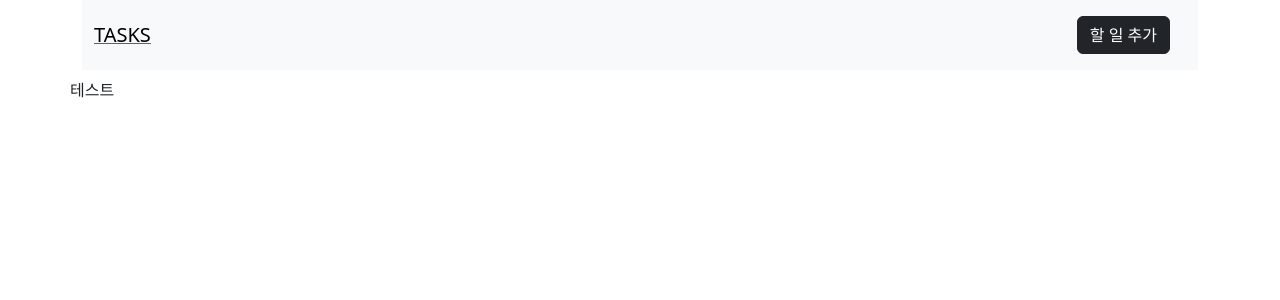
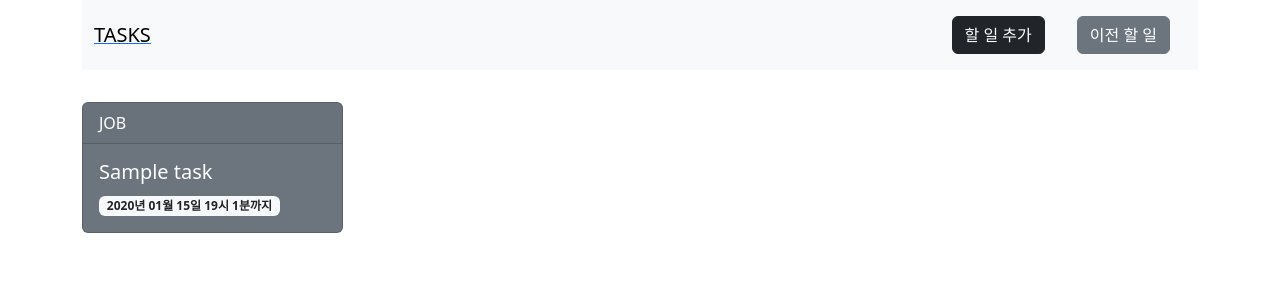
Before and after one commit to yjinjo/task, a Django app: page /previous/ in a window 1280 px wide. Shown: the top 300 px of the page. Run offline with Django 4.2, Linux system fonts and the light colour scheme; tables that the repository leaves empty hold one stand-in row (values such as "Sample post").

Commit message:
#1. ListView를 통해 현재 시간 기준으로 Tasks 필터링

```diff
--- a/task/urls.py
+++ b/task/urls.py
@@ -3,12 +3,12 @@ from django.conf.urls.static import static
 from django.urls import path
 
 from taskapp import views
-from taskapp.views import TaskListView, TaskCreateView
+from taskapp.views import TaskListView, TaskCreateView, TaskPreviousListView
 
 urlpatterns = [
     path("", TaskListView.as_view(), name="index"),
     path("task/", TaskCreateView.as_view(), name="create-task"),
-    path("previous/", views.index, name="previous"),
+    path("previous/", TaskPreviousListView.as_view(), name="previous"),
     path("task/<int:task_id>/delete/", views.index, name="delete-task"),
     path("task/<int:task_id>/item/", views.index, name="create-item"),
     path("task/<int:task_id>/item/<int:check_id>/", views.index, name="check-item"),
--- a/taskapp/templates/common.html
+++ b/taskapp/templates/common.html
@@ -34,6 +34,11 @@
                                 <button class="btn btn-dark">할 일 추가</button>
                             </a>
                         </li>
+                        <li class="nav-item">
+                            <a class="nav-link" href="{% url 'previous' %}">
+                                <button class="btn btn-secondary">이전 할 일</button>
+                            </a>
+                        </li>
                     </ul>
                 </div>
             </nav>
--- /dev/null
+++ b/taskapp/templates/pages/task_previous_list.html
@@ -0,0 +1,19 @@
+{% extends "common.html" %}
+
+{% block content %}
+    <div class="row row-cols-2 row-cols-md-4 g-4 mt-2">
+        {% for item in object_list %}
+            <div class="col">
+                <div class="card text-white bg-secondary mb-3">
+                    <div class="card-header">{{ item.type }}</div>
+                    <div class="card-body">
+                        <h5 class="card-title">{{ item.title }}</h5>
+                        <p class="card-text">
+                            <span class="badge bg-light text-dark">{{ item.due|date:'Y년 m월 d일 H시 1분' }}까지</span>
+                        </p>
+                    </div>
+                </div>
+            </div>
+        {% endfor %}
+    </div>
+{% endblock %}
--- a/taskapp/views.py
+++ b/taskapp/views.py
@@ -1,5 +1,6 @@
 from django.shortcuts import render
-from django.views.generic import TemplateView, CreateView
+from django.utils import timezone
+from django.views.generic import TemplateView, CreateView, ListView
 
 from taskapp.models import Task
 
@@ -13,7 +14,7 @@ class TaskListView(TemplateView):
     template_name = "pages/task_list.html"
 
     def get_context_data(self, **kwargs):
-        tasks = Task.objects.all()
+        tasks = Task.objects.filter(due__gte=timezone.now()).order_by("-due")
 
         return {"tasks": tasks}
 
@@ -23,3 +24,11 @@ class TaskCreateView(CreateView):
     fields = ["title", "type", "due"]
     template_name = "pages/task_create.html"
     success_url = "/"
+
+
+class TaskPreviousListView(ListView):
+    """Due Date 이 지난 Task 들을 보여주는 클래스"""
+
+    model = Task
+    template_name = "pages/task_previous_list.html"
+    queryset = Task.objects.filter(due__lt=timezone.now()).order_by("-due")
```
